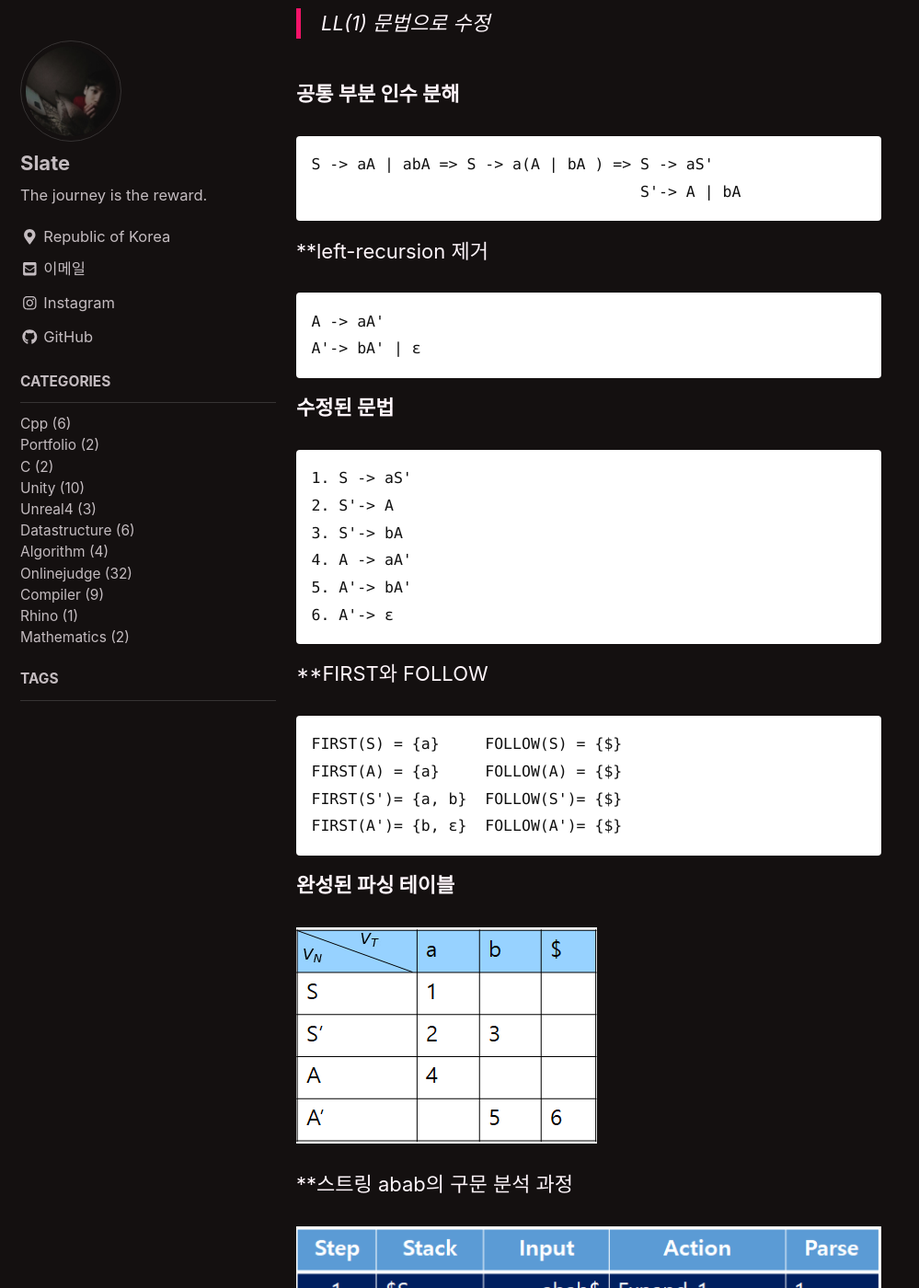
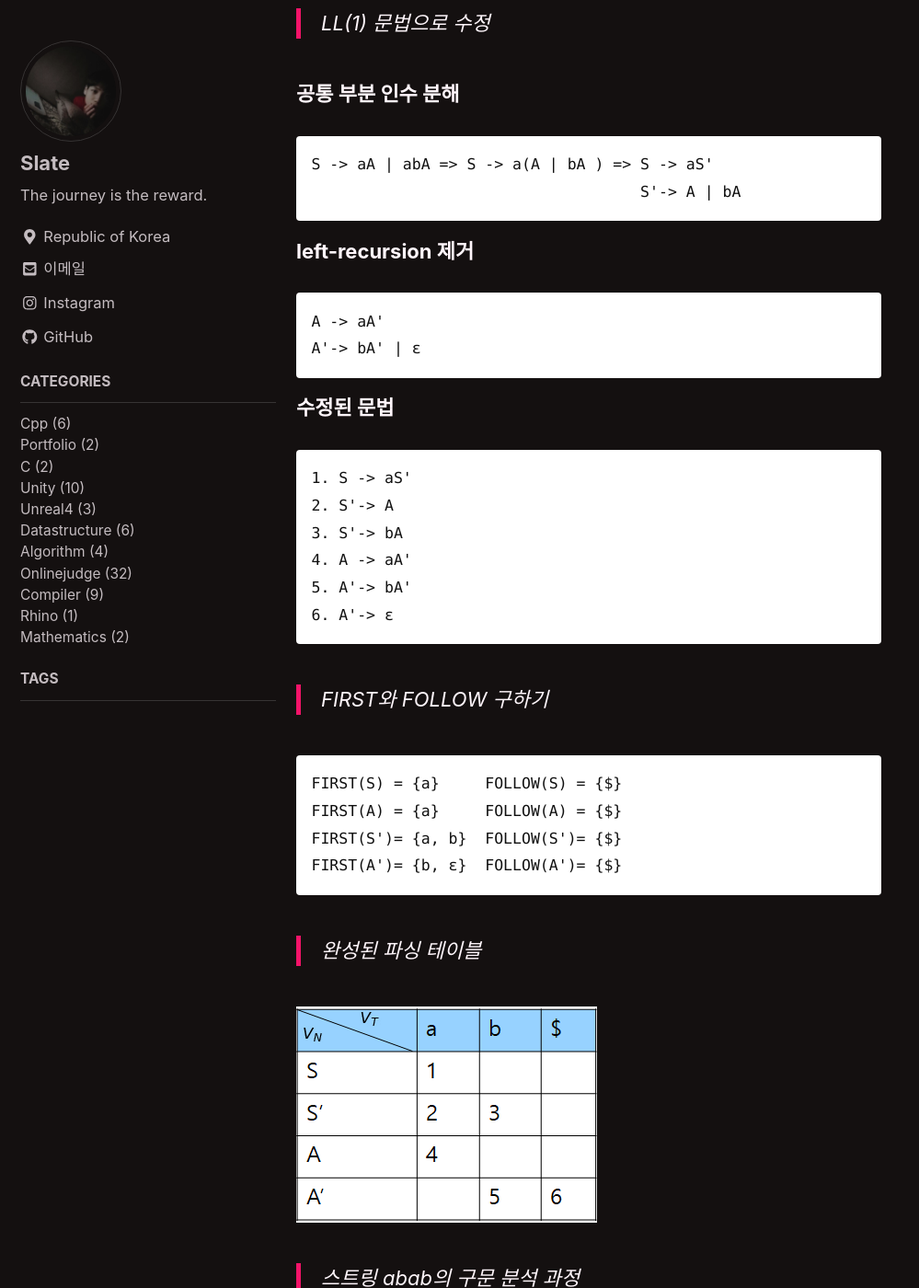
Before and after one commit to lesslate/lesslate.github.io, a Jekyll site: the page built from _posts/Compiler/2018-12-15-Predictive 파싱테이블.md, in a window 1280 px wide and 1400 px high, scrolled down 657 px. Shown: the whole window at 92% size, without its empty margins (0-999 px from the left). Built offline with Jekyll 4.4.1, drawn with Linux system fonts in a browser that asks for light colours; nearby versions of some CDN libraries; comment, search, counter and statistics services are not loaded.

Commit message:
Update 2018-12-15-Predictive 파싱테이블.md

````diff
--- a/_posts/Compiler/2018-12-15-Predictive 파싱테이블.md
+++ b/_posts/Compiler/2018-12-15-Predictive 파싱테이블.md
@@ -28,7 +28,7 @@ S -> aA | abA => S -> a(A | bA ) => S -> aS'
                                     S'-> A | bA
 ```
 
-**left-recursion 제거
+**left-recursion 제거**
 
 ```
 A -> aA'
@@ -46,7 +46,7 @@ A'-> bA' | ε
 6. A'-> ε
 ```
 
-**FIRST와 FOLLOW
+> FIRST와 FOLLOW 구하기
 
 ```
 FIRST(S) = {a}     FOLLOW(S) = {$}
@@ -54,11 +54,14 @@ FIRST(A) = {a}     FOLLOW(A) = {$}
 FIRST(S')= {a, b}  FOLLOW(S')= {$}
 FIRST(A')= {b, ε}  FOLLOW(A')= {$}
 ```
-**완성된 파싱 테이블**
+> 완성된 파싱 테이블
 
 ![1](https://github.com/lesslate/lesslate.github.io/blob/master/assets/img/compiler/PARSING/1.png?raw=true)
 
-**스트링 abab의 구문 분석 과정
+
+
+
+>스트링 abab의 구문 분석 과정
 
 ![2](https://github.com/lesslate/lesslate.github.io/blob/master/assets/img/compiler/PARSING/2.png?raw=true)
 
````
